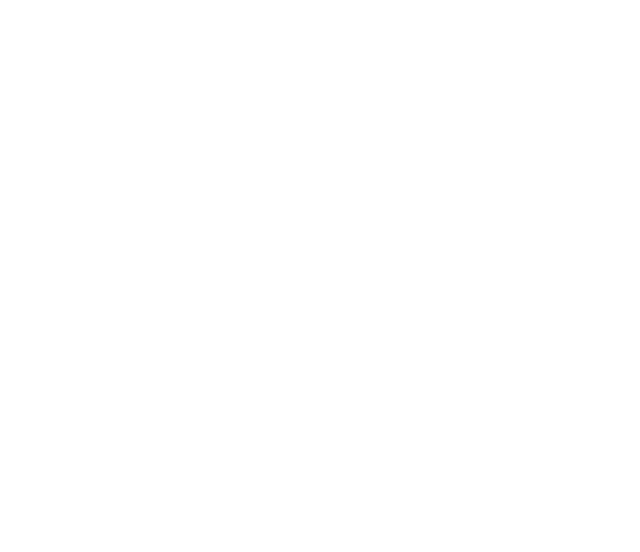
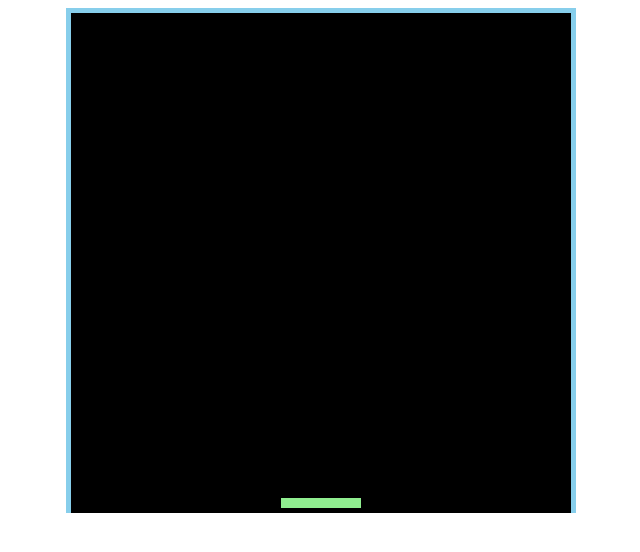
Before and after one commit to DoanNhatTan/code-brick-breaker-game, a plain HTML site: page index.html in a window 1280 px wide. Shown: the whole page, without its empty margins (319-959 px from the left). Drawn offline with Linux system fonts and the light colour scheme.

Commit message:
#1 draw on the board

```diff
--- /dev/null
+++ b/breakout.css
@@ -0,0 +1,9 @@
+body{
+    text-align: center;
+}
+#board{
+    background-color: black;
+    border-top: 5px solid skyblue;
+    border-left: 5px solid skyblue;
+    border-right: 5px solid skyblue;
+}
--- /dev/null
+++ b/breakout.js
@@ -0,0 +1,25 @@
+let board;
+let boardWidth =500;
+let boardHeight =500;
+
+// player
+let playerWidth = 80;
+let playerHeight =10;
+
+let player = {
+    x : boardWidth/2 - playerWidth/2,
+    y: boardHeight - playerHeight - 5,
+    width : playerWidth,
+    height: playerHeight
+}
+
+window.onload = function() {
+    board = document.getElementById("board");
+    board.height = boardHeight;
+    board.width = boardWidth;
+    context = board.getContext("2d"); // used for drawing on the board
+
+    //draw initial player
+    context.fillStyle = "lightgreen";
+    context.fillRect(player.x, player.y, player.width, player.height)
+}
--- a/index.html
+++ b/index.html
@@ -3,9 +3,11 @@
 <head>
     <meta charset="UTF-8">
     <meta name="viewport" content="width=device-width, initial-scale=1.0">
-    <title>Document</title>
+    <title>Breakout</title>
+    <link rel="stylesheet" href="breakout.css">
+    <script src="breakout.js"></script>
 </head>
 <body>
-
+    <canvas id="board"></canvas>
 </body>
 </html>
```
